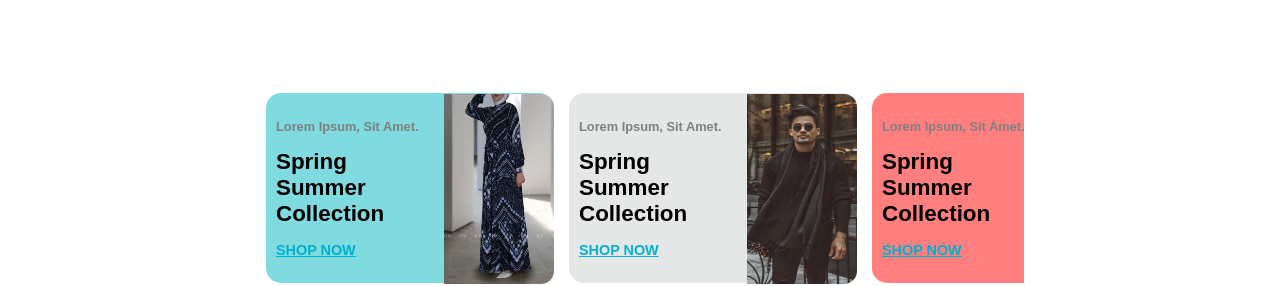
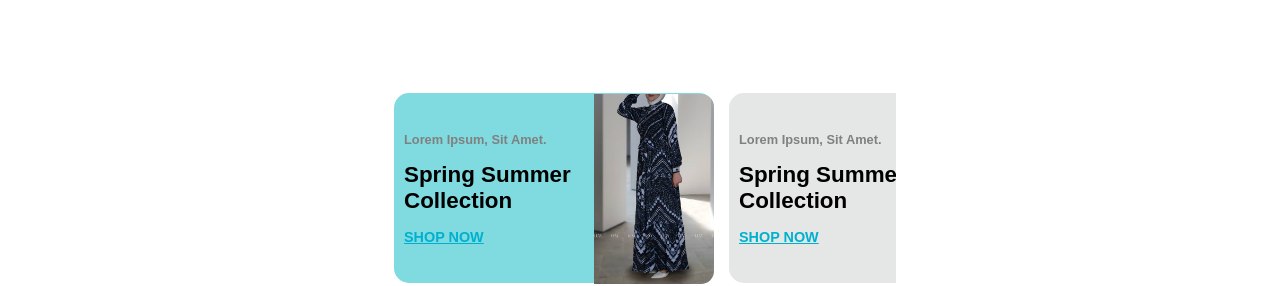
Before and after one commit to AbdElrahman3502/Fashione-Website-, a plain HTML site: page index.html in a window 1280 px wide. Shown: the part 670-956 px from the top of the page. Drawn offline with nearby package versions, Linux system fonts and the light colour scheme.

Commit message:
Update styling.css
I updated the components of children of the second section

```diff
--- a/styling.css
+++ b/styling.css
@@ -185,7 +185,7 @@ body {
 #secondPart {
   margin: 100px auto;
   padding: 10px;
-  width: 60%;
+  width: 40%;
   display: flex;
   align-items: center;
   position: relative;
@@ -224,7 +224,7 @@ body {
   padding: 0px;
   font-size: 0.9rem;
   height: 190px;
-  width: 2000px;
+  width: 20rem;
   border-radius: 15px;
   transition: 0.3s;
 }
@@ -234,7 +234,7 @@ body {
 }
 
 .child .left {
-  width: 173px;
+  width: 200px;
   text-transform: capitalize;
 }
 
@@ -260,7 +260,7 @@ body {
 }
 
 .child .right img {
-  width: 110px;
+  width: 120px;
   height: 190px;
   margin: 0px;
   margin-bottom: -1.8px;
```
